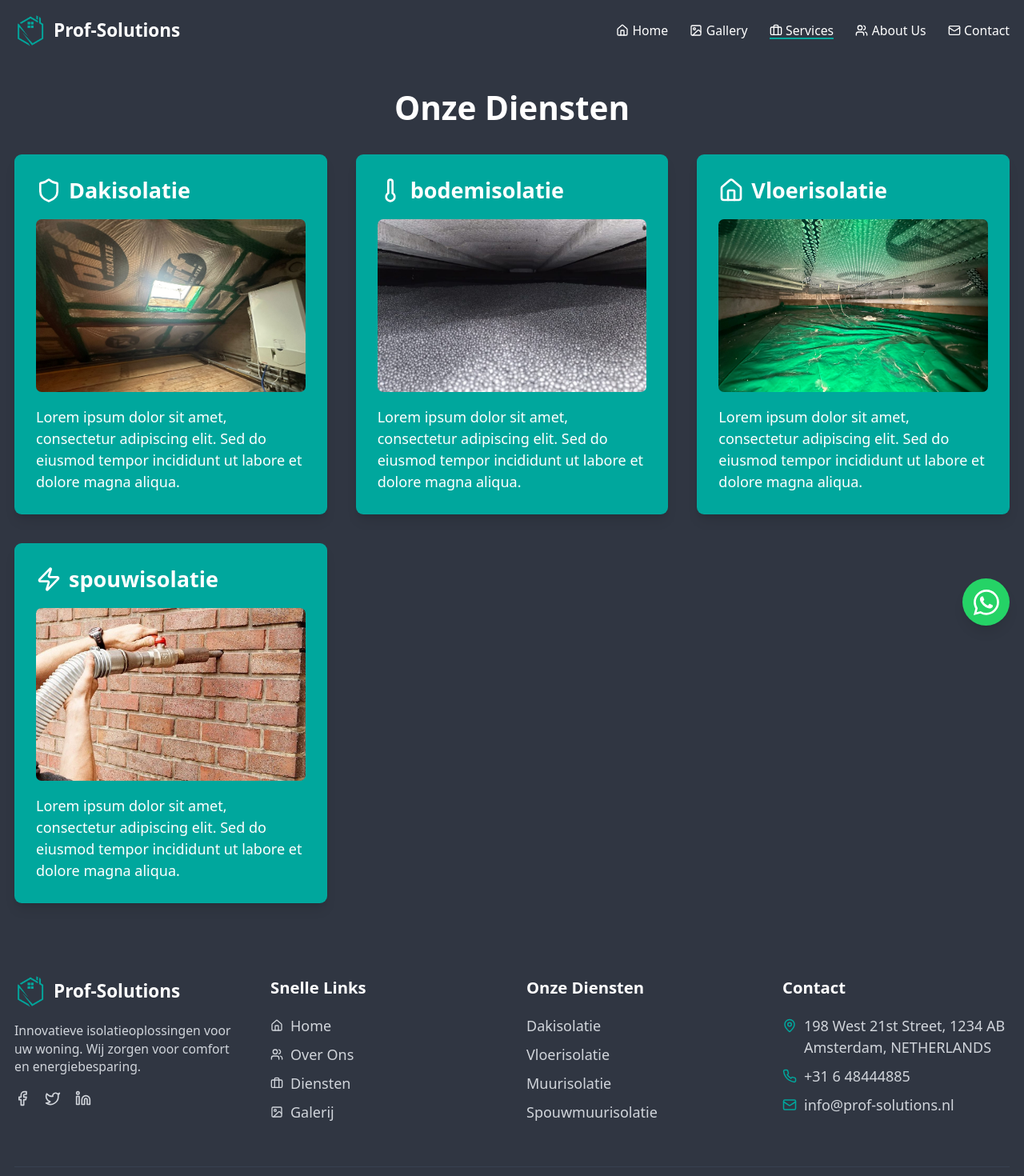
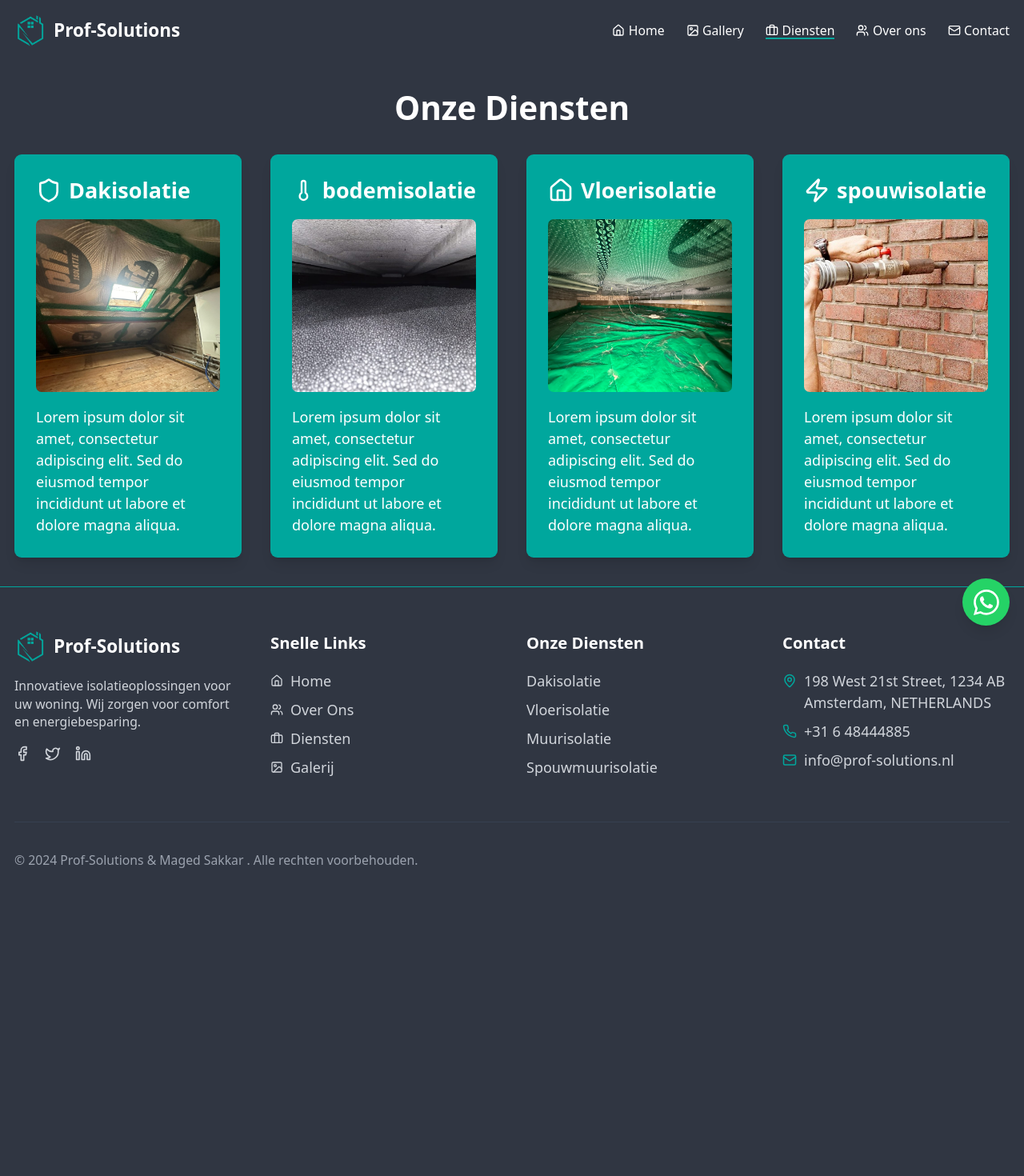
Before and after one commit to Abdurrahman-Subh/prof-solutions, a Next.js app: page /services in a window 1280 px wide. Shown: the top 1470 px of the page at 80% size. After the commit the page ends 1140 px from the top, so only its background shows below. Built offline with nearby package versions, Linux system fonts and the light colour scheme.

Commit message:
update Footer and Header components for improved styling and localization; adjust gallery layout and image properties; enhance Services page grid structure

```diff
--- a/app/components/Footer.js
+++ b/app/components/Footer.js
@@ -17,7 +17,7 @@ export default function Footer() {
   const currentYear = new Date().getFullYear();
 
   return (
-    <footer className="bg-[#303642] text-white py-12">
+    <footer className="  border-t border-[#00a79d] bg-[#303642] text-white py-12">
       <div className="container mx-auto px-4">
         <div className="grid grid-cols-1 md:grid-cols-2 lg:grid-cols-4 gap-8">
           <div className="space-y-4">
@@ -140,9 +140,9 @@ export default function Footer() {
         <div className="mt-12 pt-8 border-t border-gray-700">
           <div className="flex flex-col md:flex-row justify-between items-center">
             <p className="text-sm text-gray-400">
-              © {currentYear} Prof-Solutions &  Maged Sakkar . Alle rechten voorbehouden.
+              © {currentYear} Prof-Solutions & Maged Sakkar . Alle rechten
+              voorbehouden.
             </p>
-
           </div>
         </div>
       </div>
--- a/app/components/Header.js
+++ b/app/components/Header.js
@@ -12,8 +12,8 @@ import { useState } from "react";
 const navItems = [
   { href: "/", label: "Home", icon: Home },
   { href: "/gallery", label: "Gallery", icon: ImageIcon },
-  { href: "/services", label: "Services", icon: Briefcase },
-  { href: "/about", label: "About Us", icon: Users },
+  { href: "/services", label: "Diensten", icon: Briefcase },
+  { href: "/about", label: "Over ons", icon: Users },
   { href: "/contact", label: "Contact", icon: Mail },
 ];
 
--- a/app/page.js
+++ b/app/page.js
@@ -79,12 +79,12 @@ export default function Home() {
     },
   ];
 
-  const gallery = [Vlor,Vlor3, Daki,Daki1, Spow, Spow1, Bodem , Bodem1];
+  const gallery = [Vlor, Vlor3, Daki, Daki1, Spow, Spow1, Bodem, Bodem1];
 
   return (
     <div>
       <HeroBanner />
-      <div className="container mx-auto px-4 py-8">
+      <div className="container mx-auto px-4 py-8 space-y-40">
         <AnimatedSection>
           <section className="mb-12">
             <div className="grid grid-cols-1 md:grid-cols-2 gap-8 items-center">
@@ -111,8 +111,8 @@ export default function Home() {
                   src={Prof}
                   alt="Prof-Solutions team"
                   width={500}
-                  height={300}
-                  className="rounded-lg w-full h-auto"
+                  height={500}
+                  className="rounded-lg w-full h-auto max-w-[400px] mx-auto"
                 />
               </div>
             </div>
--- a/app/services/page.js
+++ b/app/services/page.js
@@ -47,7 +47,7 @@ export default function Services() {
       <h1 className="text-3xl md:text-4xl font-bold mb-8 text-center text-white">
         Onze Diensten
       </h1>
-      <div className="grid grid-cols-1 md:grid-cols-2 lg:grid-cols-3 gap-8">
+      <div className="grid grid-cols-1 md:grid-cols-2 lg:grid-cols-4 gap-8">
         {services.map((service, index) => (
           <div
             key={index}
```
